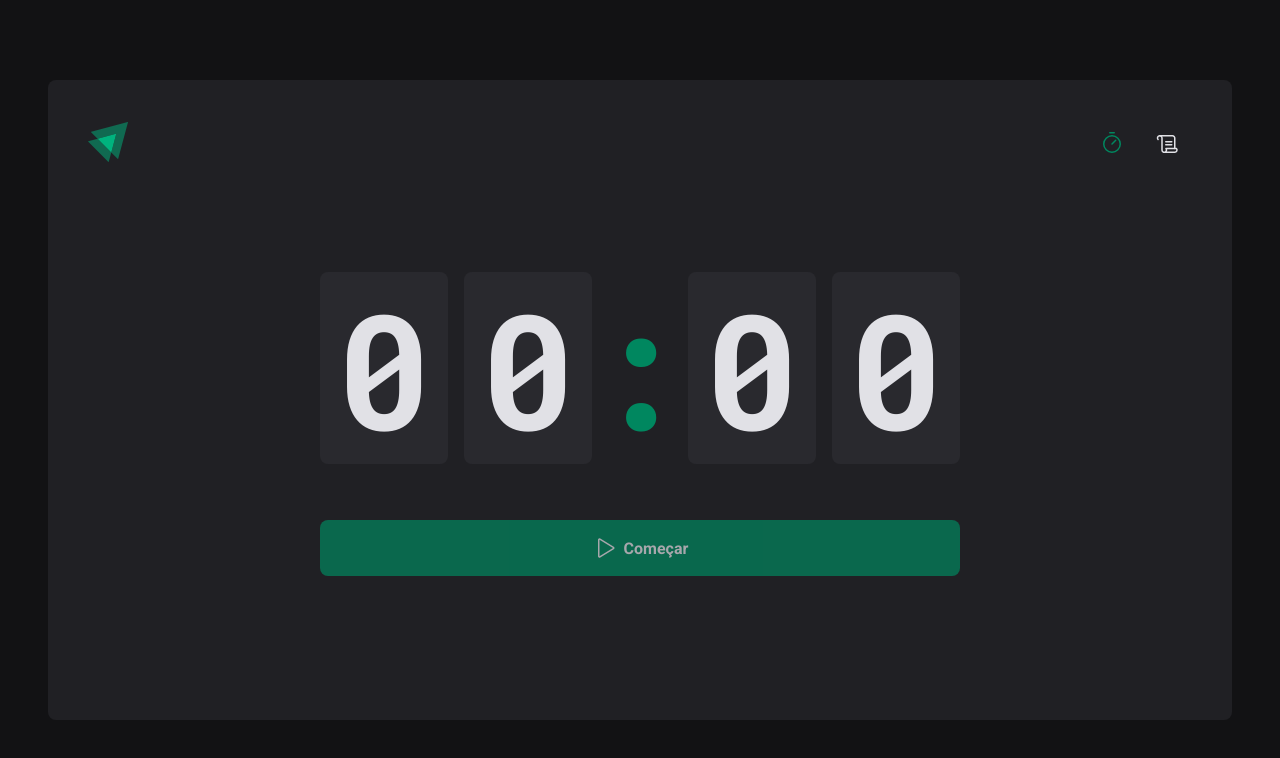
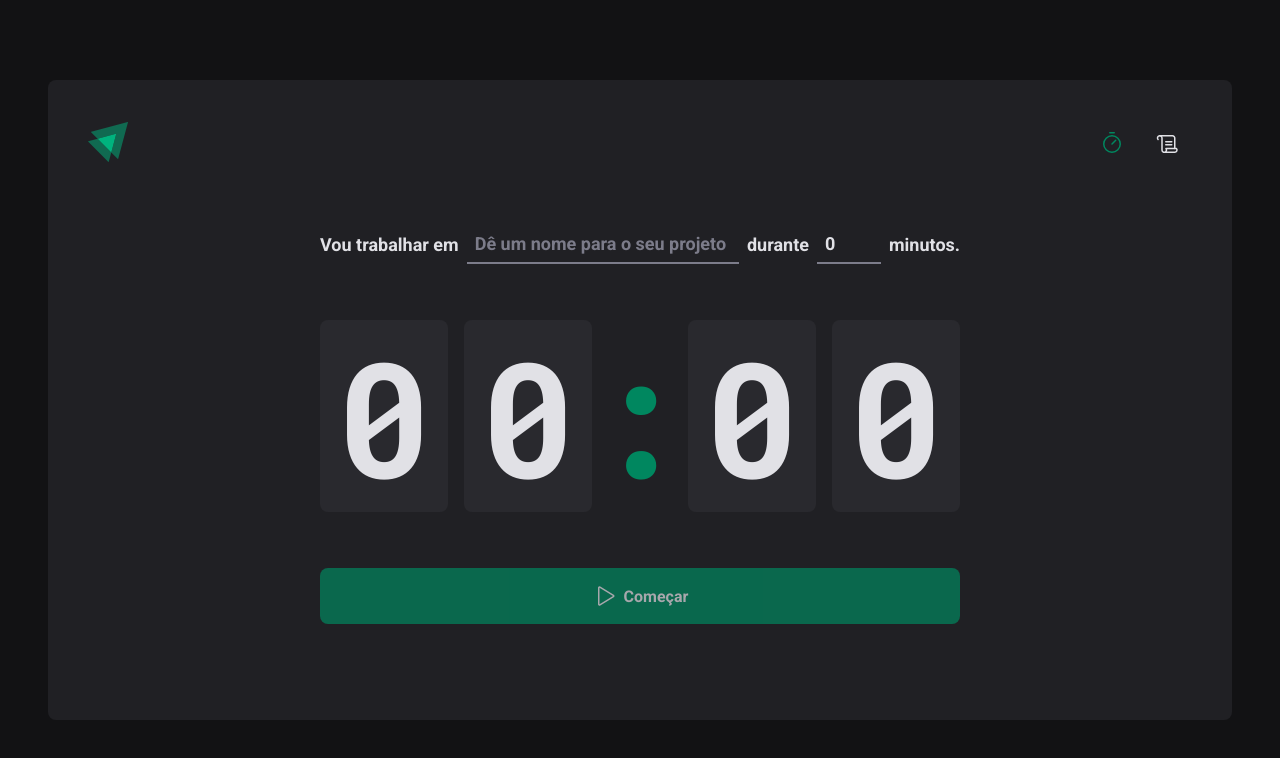
Before and after one commit to phcbarros/one-react, a React (Vite) app in the folder 02-ignite-timer/: page / in a window 1280 px wide. Shown: the top 758 px of the page. Built offline with nearby package versions, Linux system fonts and the light colour scheme.

Commit message:
Criando SPAs com ReactJS - 05 - Contexto no formulário

```diff
--- a/02-ignite-timer/src/pages/Home/components/Countdown/index.tsx
+++ b/02-ignite-timer/src/pages/Home/components/Countdown/index.tsx
@@ -4,10 +4,10 @@ import {CyclesContext} from '../..'
 import {differenceInSeconds} from 'date-fns'
 
 export function Countdown() {
-  const [amountSecondsPassed, setAmountSecondsPassed] = useState(0)
   const {
     activeCycle,
-    activeCycleId,
+    // activeCycleId,
+    amountSecondsPassed,
     markCurrentCycleAsFinished,
     setSecondsPassed,
   } = useContext(CyclesContext)
@@ -47,10 +47,10 @@ export function Countdown() {
         if (secondsDifference >= totalSeconds) {
           markCurrentCycleAsFinished()
           //setActiveCycleId(null)
-          setAmountSecondsPassed(totalSeconds)
+          setSecondsPassed(totalSeconds)
           clearInterval(interval)
         } else {
-          setAmountSecondsPassed(secondsDifference)
+          setSecondsPassed(secondsDifference)
         }
       })
     }
@@ -60,7 +60,7 @@ export function Countdown() {
     }
   }, [
     activeCycle,
-    activeCycleId,
+    // activeCycleId,
     markCurrentCycleAsFinished,
     setSecondsPassed,
     totalSeconds,
--- a/02-ignite-timer/src/pages/Home/components/NewCycleForm/index.tsx
+++ b/02-ignite-timer/src/pages/Home/components/NewCycleForm/index.tsx
@@ -1,6 +1,12 @@
+import {useContext} from 'react'
+import {CyclesContext} from '../..'
 import {FormContainer, MinutesAmountInput, TaskInput} from './styles'
+import {useFormContext} from 'react-hook-form'
 
 export function NewCycleForm() {
+  const {activeCycle} = useContext(CyclesContext)
+  const {register} = useFormContext()
+
   return (
     <FormContainer>
       <label htmlFor="task">Vou trabalhar em</label>
--- a/02-ignite-timer/src/pages/Home/index.tsx
+++ b/02-ignite-timer/src/pages/Home/index.tsx
@@ -1,9 +1,9 @@
 import {createContext, useState} from 'react'
 import {HandPalm, Play} from 'phosphor-react'
-import {useForm} from 'react-hook-form'
+import {FormProvider, useForm} from 'react-hook-form'
 import {zodResolver} from '@hookform/resolvers/zod'
 import * as zod from 'zod'
-import {NewCycleForm} from './components/NewCycleForm'
+import {NewCycleForm as Form} from './components/NewCycleForm'
 import {Countdown} from './components/Countdown'
 
 import {
@@ -35,14 +35,14 @@ interface Cycle {
 }
 
 interface CyclesContextType {
-  cycles: Cycle[]
+  // cycles: Cycle[]
   activeCycle: Cycle | undefined
   activeCycleId: string | null
   amountSecondsPassed: number
   markCurrentCycleAsFinished: () => void
   setSecondsPassed: (seconds: number) => void
-  createNewCycle: (data: NewCycleForm) => void
-  interruptCurrentCycle: () => void
+  // createNewCycle: (data: NewCycleForm) => void
+  // interruptCurrentCycle: () => void
 }
 
 export const CyclesContext = createContext({} as CyclesContextType)
@@ -50,14 +50,17 @@ export const CyclesContext = createContext({} as CyclesContextType)
 export function Home() {
   const [cycles, setCycles] = useState<Cycle[]>([])
   const [activeCycleId, setActiveCycleId] = useState<string | null>(null)
+  const [amountSecondsPassed, setAmountSecondsPassed] = useState(0)
 
-  const {register, handleSubmit, watch, reset} = useForm<NewCycleForm>({
+  const newCycleForm = useForm<NewCycleForm>({
     resolver: zodResolver(newCycleFormValidationSchema),
     defaultValues: {
       task: '',
       minutesAmount: 0,
     },
   })
+
+  const {handleSubmit, watch, reset} = newCycleForm
 
   function handleCreateNewCycle(data: NewCycleForm) {
     const newCycle: Cycle = {
@@ -69,7 +72,7 @@ export function Home() {
 
     setCycles((state) => [...state, newCycle]) // alteração do estado dependeu do seu estado atual
     setActiveCycleId(newCycle.id)
-    //setAmountSecondsPassed(0)
+    setAmountSecondsPassed(0)
 
     reset() // limpa o formulário para os valores iniciais definidos no defaultValues
   }
@@ -105,12 +108,24 @@ export function Home() {
     )
   }
 
+  function setSecondsPassed(seconds: number) {
+    setAmountSecondsPassed(seconds)
+  }
+
   return (
     <HomeContainer>
-      <form /* onSubmit={handleSubmit(handleCreateNewCycle)} */>
+      <form onSubmit={handleSubmit(handleCreateNewCycle)}>
         <CyclesContext.Provider
-          value={{activeCycle, activeCycleId, markCurrentCycleAsFinished}}>
-          {/* <NewCycleForm /> */}
+          value={{
+            activeCycle,
+            activeCycleId,
+            amountSecondsPassed,
+            markCurrentCycleAsFinished,
+            setSecondsPassed,
+          }}>
+          <FormProvider {...newCycleForm}>
+            <Form />
+          </FormProvider>
           <Countdown />
         </CyclesContext.Provider>
 
```
